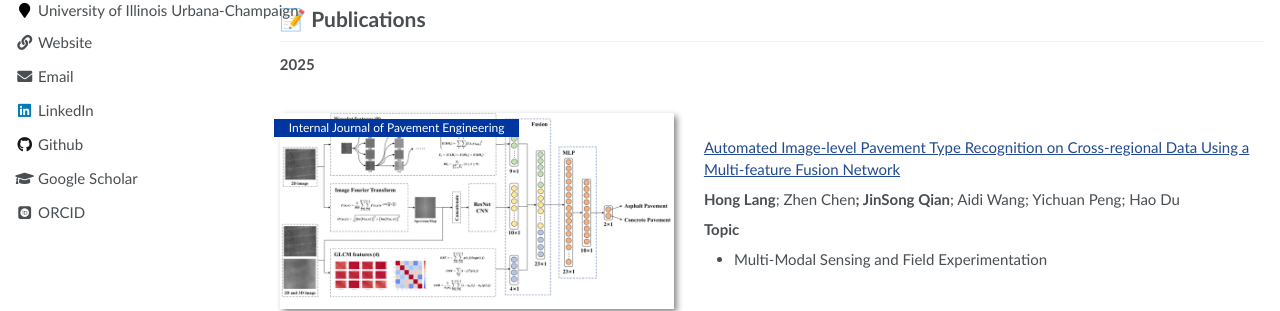
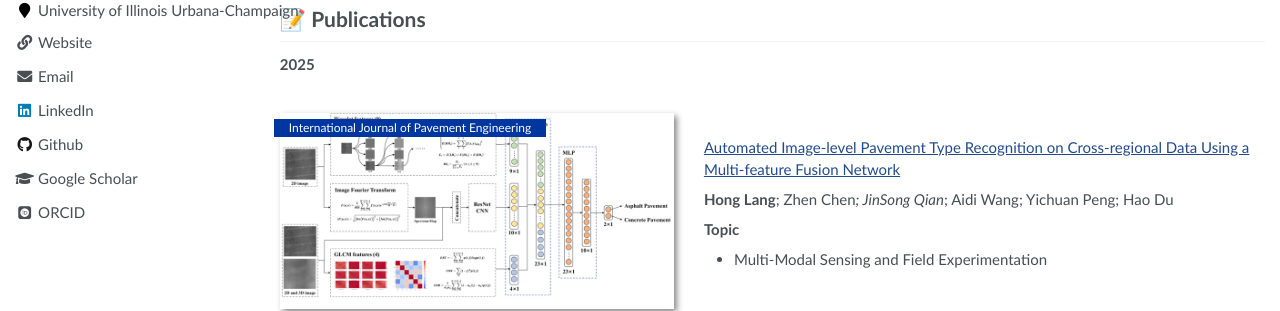
Before and after one commit to IP2RG/honglang, a Jekyll site: the page built from _pages/about.md, in a window 1280 px wide and 900 px high. Shown: the part 407-718 px from the top of the window. Built offline with Jekyll 4.4.1, drawn with Linux system fonts in a browser that asks for light colours; some web fonts are replaced.

Commit message:
Update about.md

```diff
--- a/_pages/about.md
+++ b/_pages/about.md
@@ -33,12 +33,12 @@ My research focuses on **Artificial Intelligence for Infrastructure**, with emph
 # 📝 Publications
 
 **2025**
-<div class='paper-box'><div class='paper-box-image'><div><div class="badge">Internal Journal of Pavement Engineering</div><img src='images/IJPE_PAVEMENTTYPE.png' alt="sym" width="100%"></div></div>
+<div class='paper-box'><div class='paper-box-image'><div><div class="badge">International Journal of Pavement Engineering</div><img src='images/IJPE_PAVEMENTTYPE.png' alt="sym" width="100%"></div></div>
 <div class='paper-box-text' markdown="1">
 
 [Automated Image-level Pavement Type Recognition on Cross-regional Data Using a Multi-feature Fusion Network](https://doi.org/10.1080/10298436.2025.2569612)
 
-**Hong Lang**; Zhen Chen**; JinSong Qian**; Aidi Wang; Yichuan Peng; Hao Du
+**Hong Lang**; Zhen Chen*; JinSong Qian*; Aidi Wang; Yichuan Peng; Hao Du
 
 **Topic**
 - Multi-Modal Sensing and Field Experimentation
@@ -113,4 +113,4 @@ Zhen Chen; Yingying Xing*; Kexin Fang; **Hong Lang**; YiChuan Peng; Hongwei Wang
 - *2023* Shanghai Highway & Transportation Society, Member
 
 # 🐾 Visitor Map
-<script type="text/javascript" id="mapmyvisitors" src="//mapmyvisitors.com/map.js?d=dmeaCNOYh5_-9OXyurX3o0KHtzbB61-K6NVXU60pbNU&cl=ffffff&w=a"></script>
+<script type='text/javascript' id='mapmyvisitors' src='https://mapmyvisitors.com/map.js?cl=080808&w=300&t=tt&d=dmeaCNOYh5_-9OXyurX3o0KHtzbB61-K6NVXU60pbNU&co=ffffff&cmo=3acc3a&cmn=ff5353&ct=808080'></script>
```
